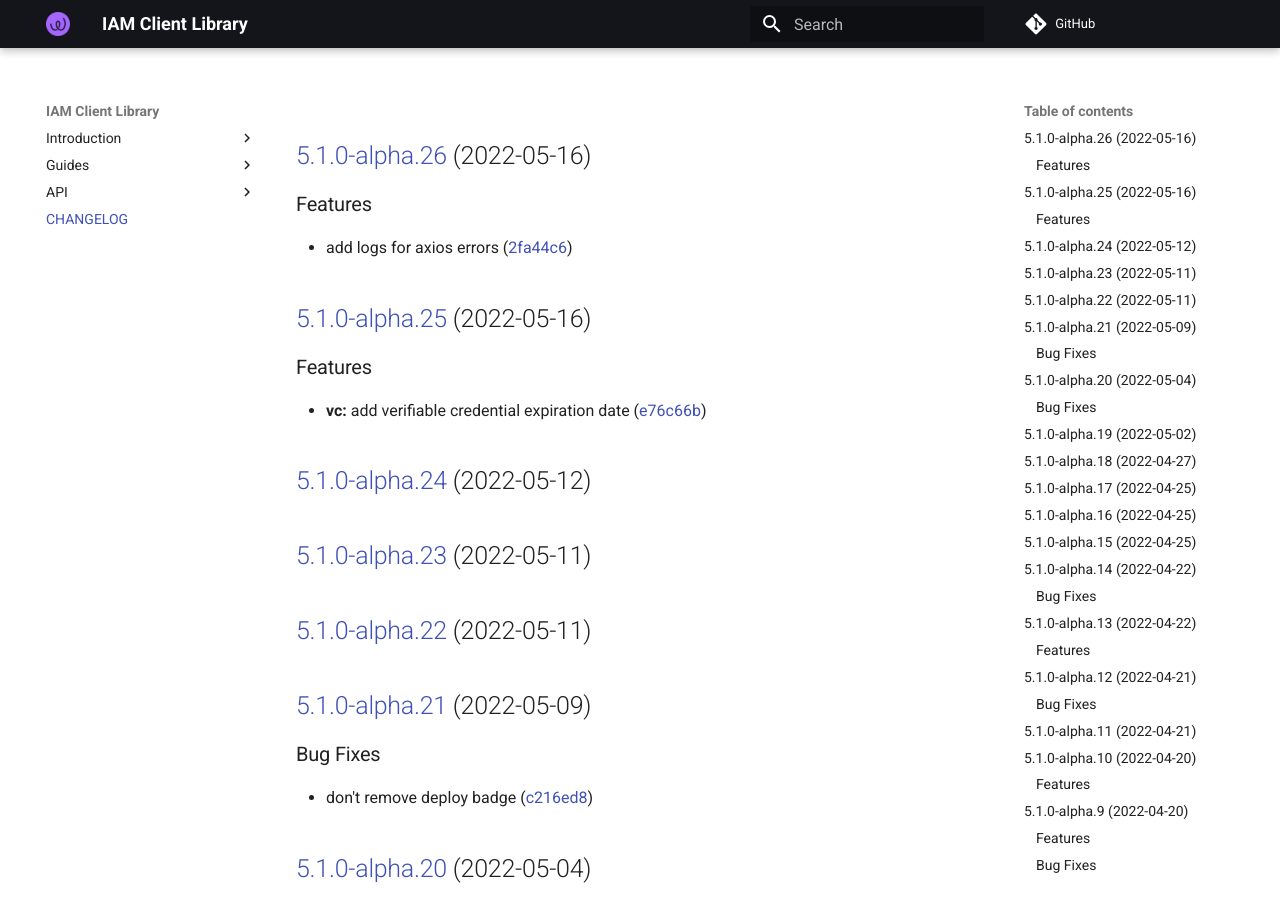
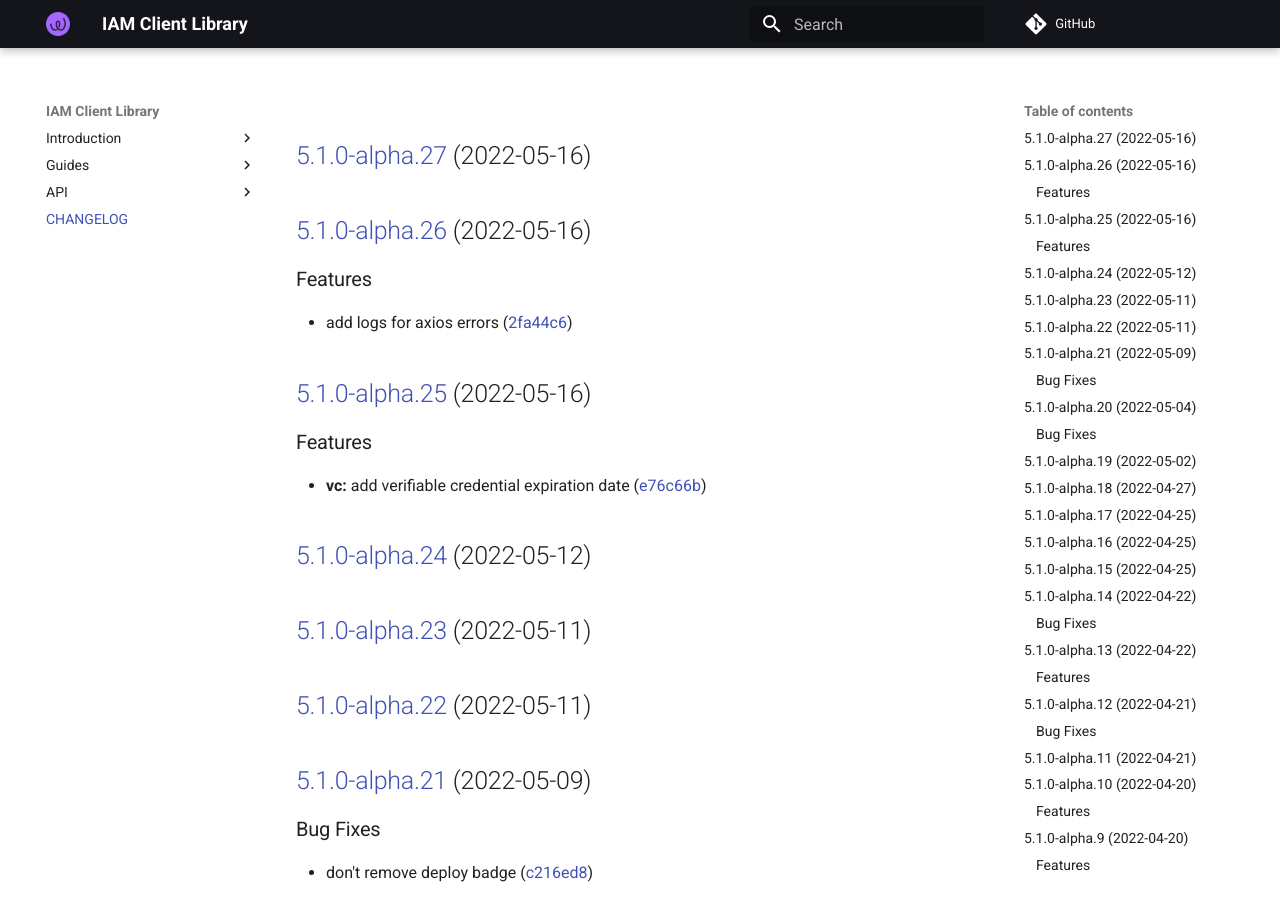
Before and after one commit to energywebfoundation/iam-client-lib, an MkDocs documentation site: the page built from docs/CHANGELOG.md, in a window 1280 px wide and 900 px high. Built offline with MkDocs 1.6.1 and Material for MkDocs 9.7.7, drawn with Linux system fonts in a browser that asks for light colours; comment, search, counter and statistics services are not loaded.

Commit message:
chore(release): 5.1.0-alpha.27 [skip ci]
## [5.1.0-alpha.27](https://github.com/energywebfoundation/iam-client-lib/compare/v5.1.0-alpha.26...v5.1.0-alpha.27) (2022-05-16)

```diff
--- a/docs/CHANGELOG.md
+++ b/docs/CHANGELOG.md
@@ -1,3 +1,5 @@
+## [5.1.0-alpha.27](https://github.com/energywebfoundation/iam-client-lib/compare/v5.1.0-alpha.26...v5.1.0-alpha.27) (2022-05-16)
+
 ## [5.1.0-alpha.26](https://github.com/energywebfoundation/iam-client-lib/compare/v5.1.0-alpha.25...v5.1.0-alpha.26) (2022-05-16)
 
 
--- a/package.json
+++ b/package.json
@@ -1,6 +1,6 @@
 {
   "name": "iam-client-lib",
-  "version": "5.1.0-alpha.26",
+  "version": "5.1.0-alpha.27",
   "description": "Library for Decentralized Identity and Access Management",
   "main": "dist/index.js",
   "module": "dist/index.esm.js",
```
